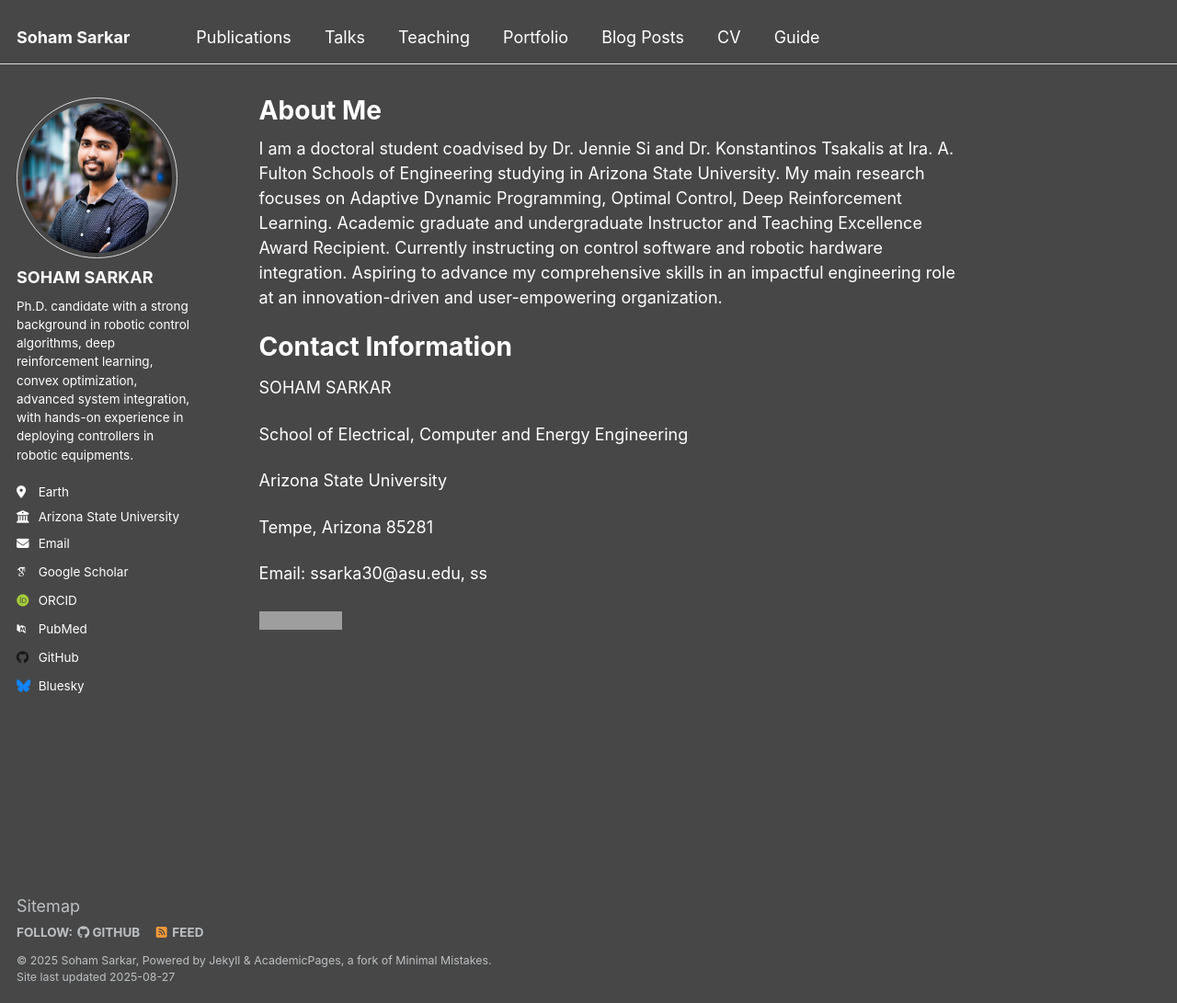
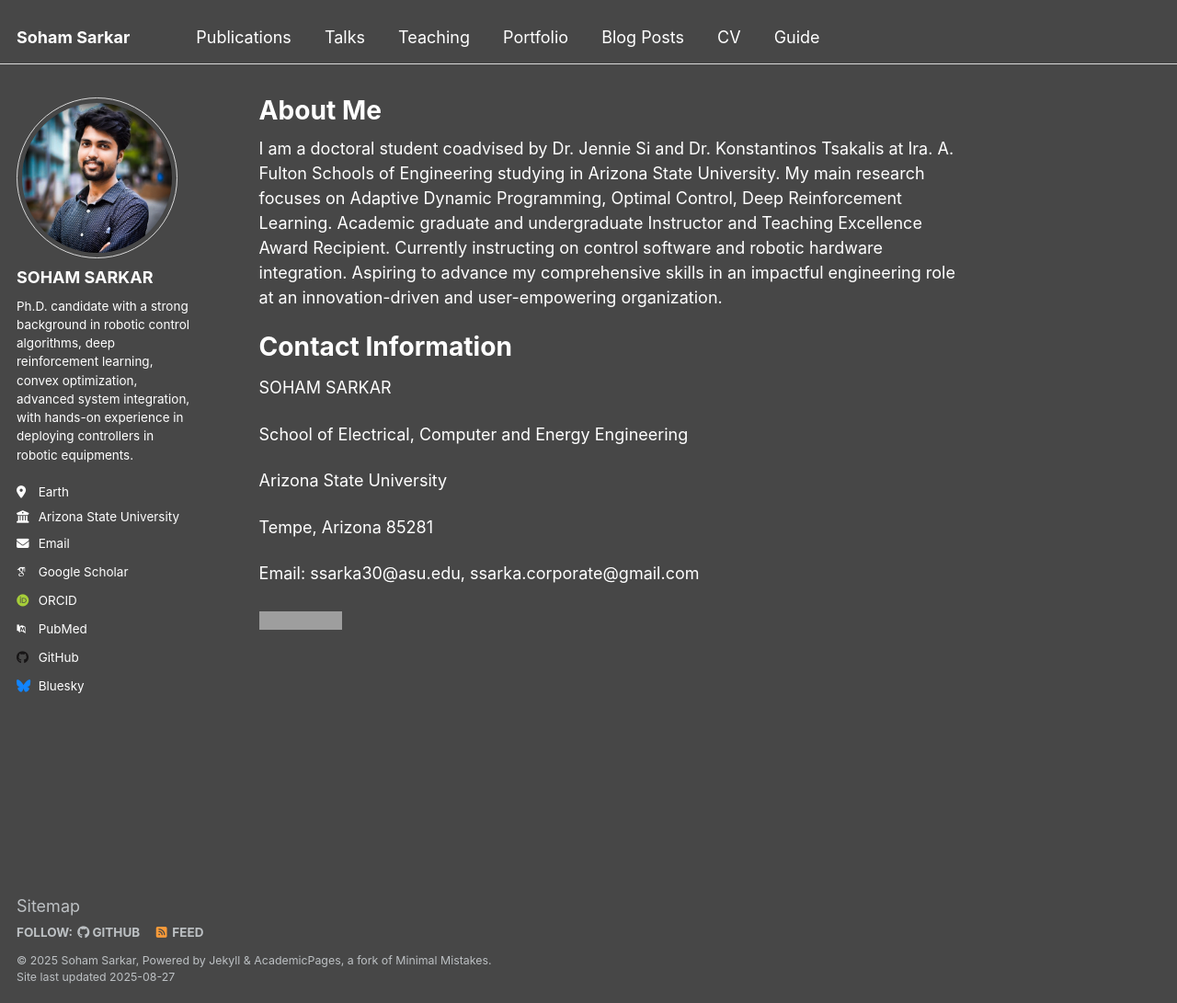
Before and after one commit to ssarka4894/ssarka4894.github.io, a Jekyll site: the page built from _pages/about.md, in a window 1280 px wide and 1091 px high. Shown: the whole window at 92% size. Built offline with Jekyll 4.4.1, drawn with Linux system fonts in a browser that asks for light colours; some web fonts are replaced; a script that is not in the unit is left out; grey boxes are pictures that could not be loaded.

Commit message:
Update about.md

```diff
--- a/_pages/about.md
+++ b/_pages/about.md
@@ -22,10 +22,10 @@ Arizona State University
 Tempe, Arizona 85281
 
 
-Email: ssarka30@asu.edu, ss
+Email: ssarka30@asu.edu, ssarka.corporate@gmail.com
 
 
 
 <script type="text/javascript" id="clstr_globe" src="//clustrmaps.com/globe.js?d=HuREum5NamMCzpxrV2Byr6k6kRrphkCEyLI3xMjxK_0"></script>
 
-<a href="https://clustrmaps.com/site/1c7rs"  title="ClustrMaps"><img src="//www.clustrmaps.com/map_v2.png?d=HuREum5NamMCzpxrV2Byr6k6kRrphkCEyLI3xMjxK_0&cl=ffffff" /></a>
+<a href='https://clustrmaps.com/site/1c7rs'  title='Visit tracker'><img src='//clustrmaps.com/map_v2.png?cl=ffffff&w=794&t=n&d=HuREum5NamMCzpxrV2Byr6k6kRrphkCEyLI3xMjxK_0'/></a>
```
